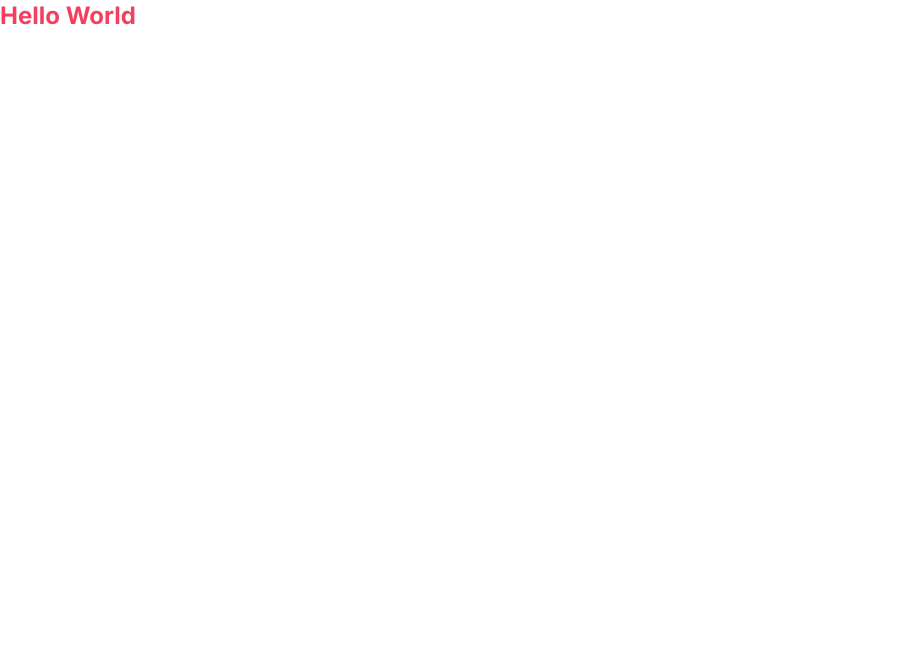
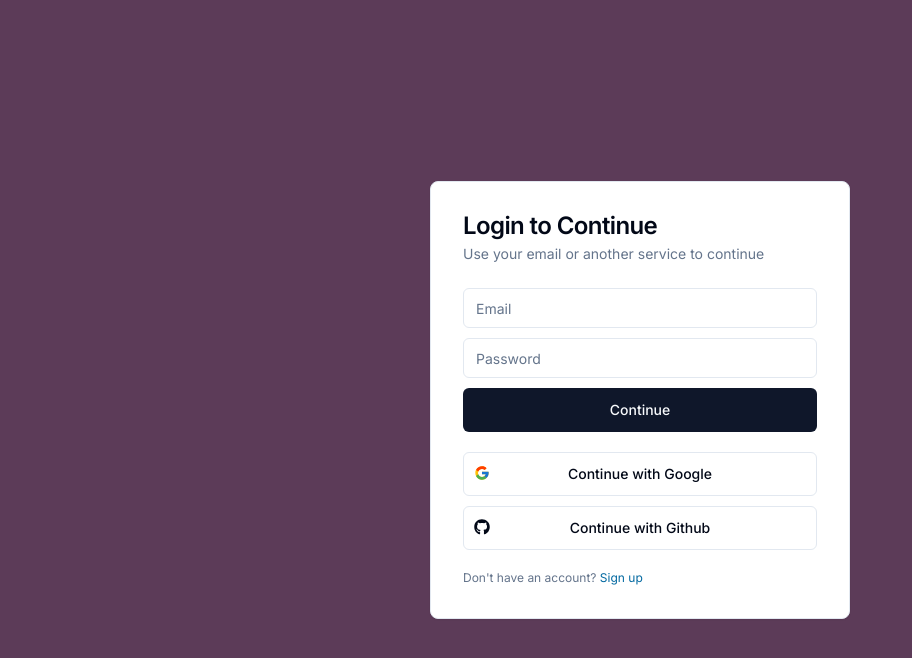
Before and after one commit to smhemel/team-sync, a Next.js app: page / in a window 1280 px wide. Shown: the top 658 px of the page, without its empty margins (0-912 px from the left). Built offline with nearby package versions, Linux system fonts and the light colour scheme.

Commit message:
Add and design Sign In and Sign Up components

```diff
--- a/src/app/page.tsx
+++ b/src/app/page.tsx
@@ -1,6 +1,11 @@
+import { AuthScreen } from "@/features/auth/components/auth-screen";
 
 export default function Home() {
   return (
-    <div className="text-rose-500 font-bold text-2xl">Hello World</div>
+    <div className="h-full flex items-center justify-center bg-[#5C3B58]">
+      <div className="md:h-auto md:w-[420px]">
+        <AuthScreen />
+      </div>
+    </div>
   );
 }
--- /dev/null
+++ b/src/features/auth/components/auth-screen.tsx
@@ -0,0 +1,19 @@
+"use client";
+
+import { useState } from "react";
+
+import { SignInFlow } from "../types";
+import { SignInCard } from "./sign-in-card";
+import { SignUpCard } from "./sign-up-card";
+
+export const AuthScreen = () => {
+    const [state, setState] = useState<SignInFlow>("signIn");
+
+    return (
+        <div className="h-full flex items-center justify-center bg-[#5C3B58]">
+            <div className="md:h-auto md:w-[420px]">
+                {state === "signIn" ? <SignInCard setState={setState} /> : <SignUpCard setState={setState} />}
+            </div>
+        </div>
+    );
+};
--- /dev/null
+++ b/src/features/auth/components/sign-in-card.tsx
@@ -0,0 +1,85 @@
+import { useState } from "react";
+import { SignInFlow } from "../types";
+import { FaGithub } from "react-icons/fa";
+import { FcGoogle } from "react-icons/fc";
+import { Input } from "@/components/ui/input";
+import { Button } from "@/components/ui/button";
+import { Separator } from "@radix-ui/react-separator";
+import { Card, CardContent, CardDescription, CardHeader, CardTitle } from "@/components/ui/card";
+
+interface SignInCardProps {
+    setState: (state: SignInFlow) => void;
+};
+
+export const SignInCard = ({ setState }: SignInCardProps) => {
+    const [email, setEmail] = useState("");
+    const [error, setError] = useState("");
+    const [password, setPassword] = useState("");
+    const [pending, setPending] = useState(false);
+
+    const onProviderSignIn = (value: "github" | "google") => {
+
+    };
+
+    return (
+        <Card className="w-full h-full p-8">
+            <CardHeader className="px-0 pt-0">
+                <CardTitle>
+                    Login to Continue
+                </CardTitle>
+                <CardDescription>
+                    Use your email or another service to continue
+                </CardDescription>
+            </CardHeader>
+            <CardContent className="space-y-5 px-0 pb-0">
+                <form className="space-y-2.5">
+                    <Input
+                        disabled={pending}
+                        value={email}
+                        onChange={(e) => setEmail(e.target.value)}
+                        placeholder="Email"
+                        type="email"
+                        required
+                    />
+                    <Input
+                        disabled={pending}
+                        value={password}
+                        onChange={(e) => setPassword(e.target.value)}
+                        placeholder="Password"
+                        type="password"
+                        required
+                    />
+                    <Button type="submit" className="w-full" size="lg" disabled={pending}>
+                        Continue
+                    </Button>
+                </form>
+                <Separator />
+                <div className="flex flex-col gap-y-2.5">
+                    <Button
+                        disabled={pending}
+                        onClick={() => onProviderSignIn("google")}
+                        variant="outline"
+                        size="lg"
+                        className="w-full relative"
+                    >
+                        <FcGoogle className="size-5 absolute top-3 left-2.5" />
+                        Continue with Google
+                    </Button>
+                    <Button
+                        disabled={pending}
+                        onClick={() => onProviderSignIn("github")}
+                        variant="outline"
+                        size="lg"
+                        className="w-full relative"
+                    >
+                        <FaGithub className="size-5 absolute top-3 left-2.5" />
+                        Continue with Github
+                    </Button>
+                </div>
+                <p className="text-xs text-muted-foreground">
+                    Don&apos;t have an account? <span onClick={() => setState("signUp")} className="text-sky-700 hover:underline cursor-pointer">Sign up</span>
+                </p>
+            </CardContent>
+        </Card>
+    )
+}
--- /dev/null
+++ b/src/features/auth/components/sign-up-card.tsx
@@ -0,0 +1,102 @@
+import { useState } from "react";
+import { SignInFlow } from "../types";
+import { FaGithub } from "react-icons/fa";
+import { FcGoogle } from "react-icons/fc";
+import { Input } from "@/components/ui/input";
+import { Button } from "@/components/ui/button";
+import { Separator } from "@radix-ui/react-separator";
+import { Card, CardContent, CardDescription, CardHeader, CardTitle } from "@/components/ui/card";
+
+interface SignUpCardProps {
+    setState: (state: SignInFlow) => void;
+};
+
+export const SignUpCard = ({ setState }: SignUpCardProps) => {
+    const [name, setName] = useState("");
+    const [email, setEmail] = useState("");
+    const [error, setError] = useState("");
+    const [password, setPassword] = useState("");
+    const [pending, setPending] = useState(false);
+    const [confirmPassword, setConfirmPassword] = useState("");
+
+    const onProviderSignUp = (value: "github" | "google") => {
+
+    };
+
+    return (
+        <Card className="w-full h-full p-8">
+            <CardHeader className="px-0 pt-0">
+                <CardTitle>
+                    Sign up to Continue
+                </CardTitle>
+                <CardDescription>
+                    Use your email or another service to continue
+                </CardDescription>
+            </CardHeader>
+            <CardContent className="space-y-5 px-0 pb-0">
+                <form className="space-y-2.5">
+                    <Input
+                        disabled={pending}
+                        value={name}
+                        onChange={(e) => setName(e.target.value)}
+                        placeholder="Full name"
+                        required
+                    />
+                    <Input
+                        disabled={pending}
+                        value={email}
+                        onChange={(e) => setEmail(e.target.value)}
+                        placeholder="Email"
+                        type="email"
+                        required
+                    />
+                    <Input
+                        disabled={pending}
+                        value={password}
+                        onChange={(e) => setPassword(e.target.value)}
+                        placeholder="Password"
+                        type="password"
+                        required
+                    />
+                    <Input
+                        disabled={pending}
+                        value={confirmPassword}
+                        onChange={(e) => setConfirmPassword(e.target.value)}
+                        placeholder="Confirm password"
+                        type="password"
+                        required
+                    />
+                    <Button type="submit" className="w-full" size="lg" disabled={pending}>
+                        Continue
+                    </Button>
+                </form>
+                <Separator />
+                <div className="flex flex-col gap-y-2.5">
+                    <Button
+                        disabled={pending}
+                        onClick={() => onProviderSignUp("google")}
+                        variant="outline"
+                        size="lg"
+                        className="w-full relative"
+                    >
+                        <FcGoogle className="size-5 absolute top-3 left-2.5" />
+                        Continue with Google
+                    </Button>
+                    <Button
+                        disabled={pending}
+                        onClick={() => onProviderSignUp("github")}
+                        variant="outline"
+                        size="lg"
+                        className="w-full relative"
+                    >
+                        <FaGithub className="size-5 absolute top-3 left-2.5" />
+                        Continue with Github
+                    </Button>
+                </div>
+                <p className="text-xs text-muted-foreground">
+                    Already have an account? <span onClick={() => setState("signIn")} className="text-sky-700 hover:underline cursor-pointer">Sign in</span>
+                </p>
+            </CardContent>
+        </Card>
+    )
+}
```
